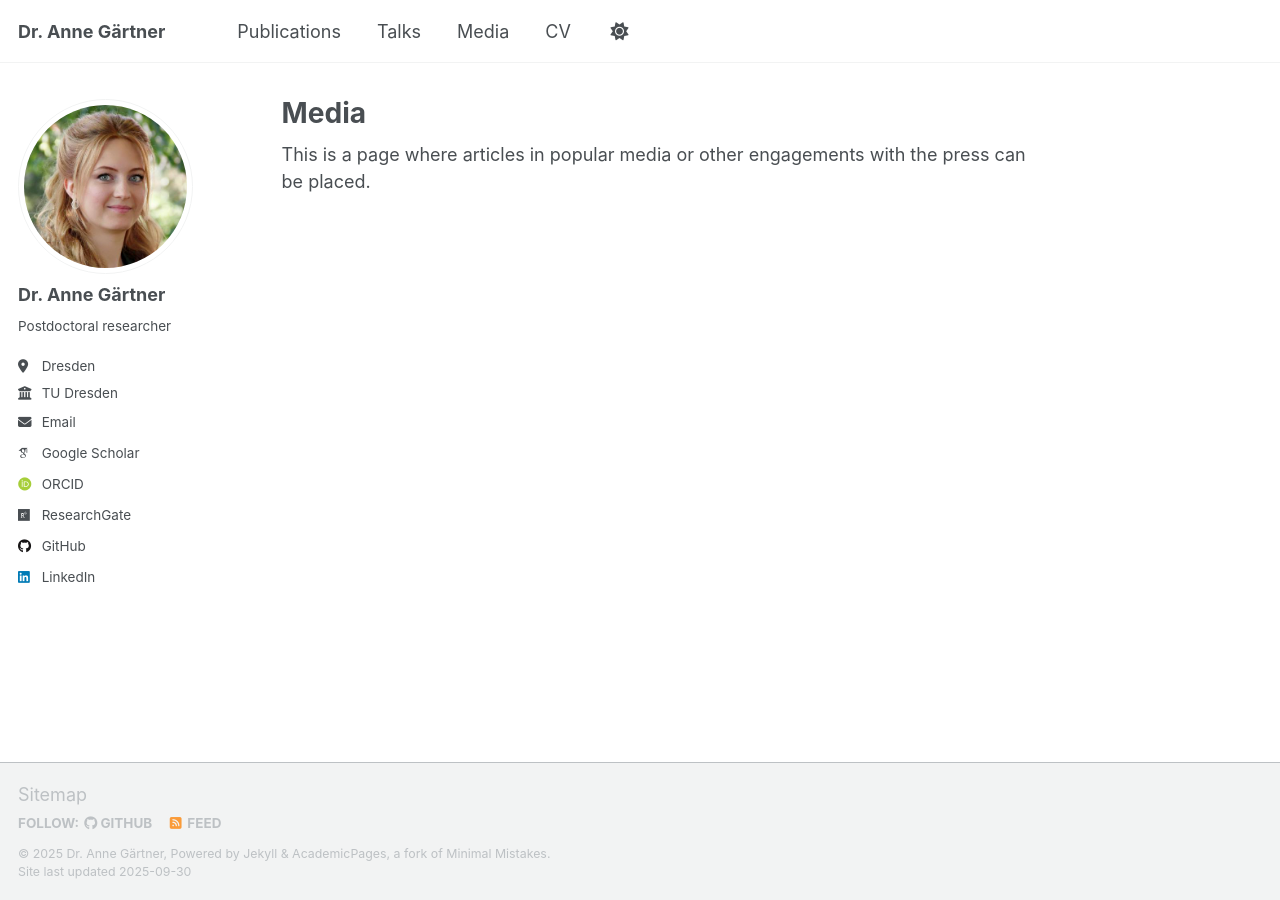
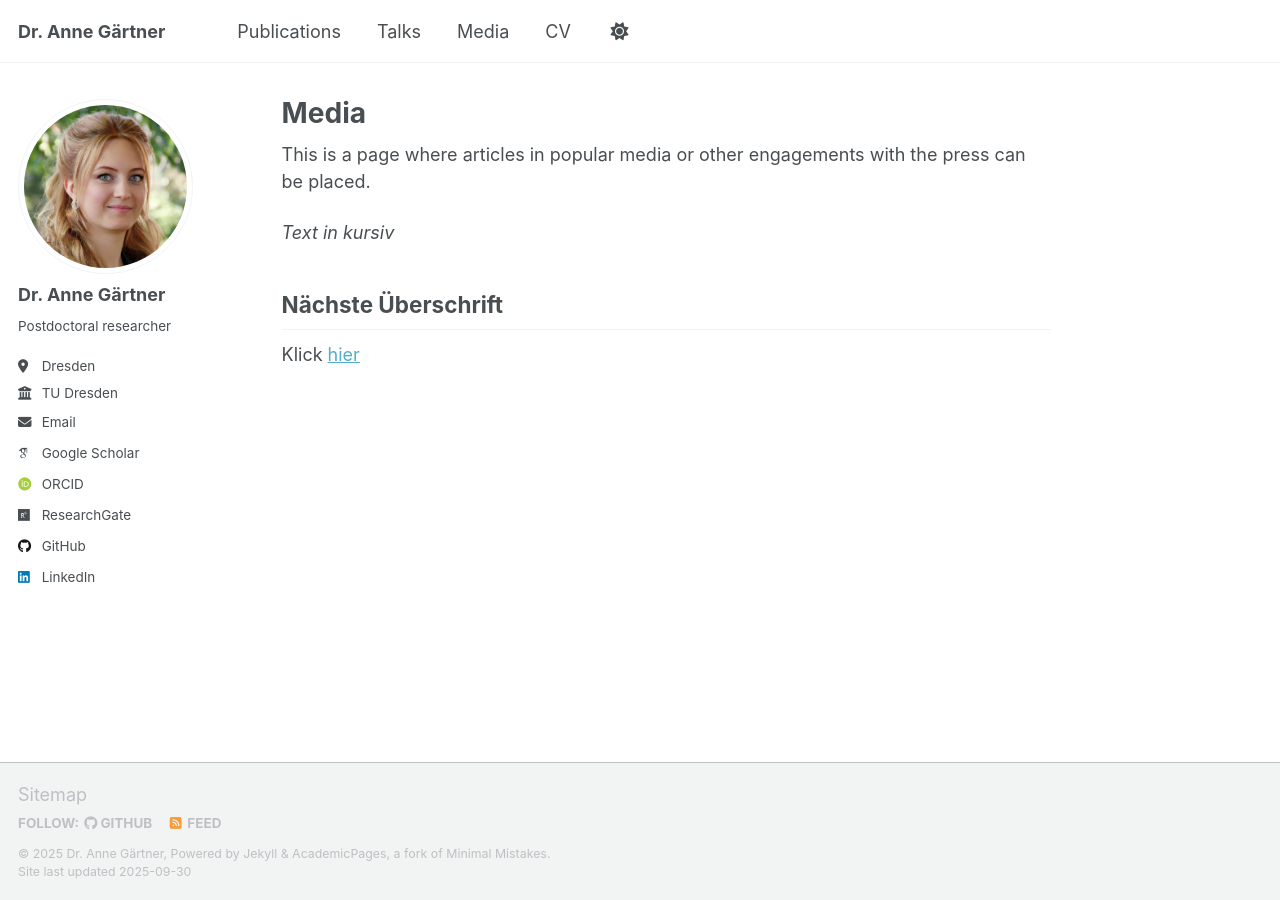
Before and after one commit to angaertner/angaertner.github.io, a Jekyll site: the page built from _pages/media.md, in a window 1280 px wide. Built offline with Jekyll 4.4.1, drawn with Linux system fonts in a browser that asks for light colours; some web fonts are replaced; a script that is not in the unit is left out.

Commit message:
Update media.md

```diff
--- a/_pages/media.md
+++ b/_pages/media.md
@@ -1,8 +1,13 @@
 ---
 permalink: /media/
-title: >-
-  Media
+title: Media
 author_profile: true
 ---
 
 This is a page where articles in popular media or other engagements with the press can be placed.
+
+_Text in kursiv_
+
+## Nächste Überschrift
+
+Klick [hier](https://github.com/angaertner/angaertner.github.io/blob/master/files/Blank%20CV%20Test.pdf)
```
